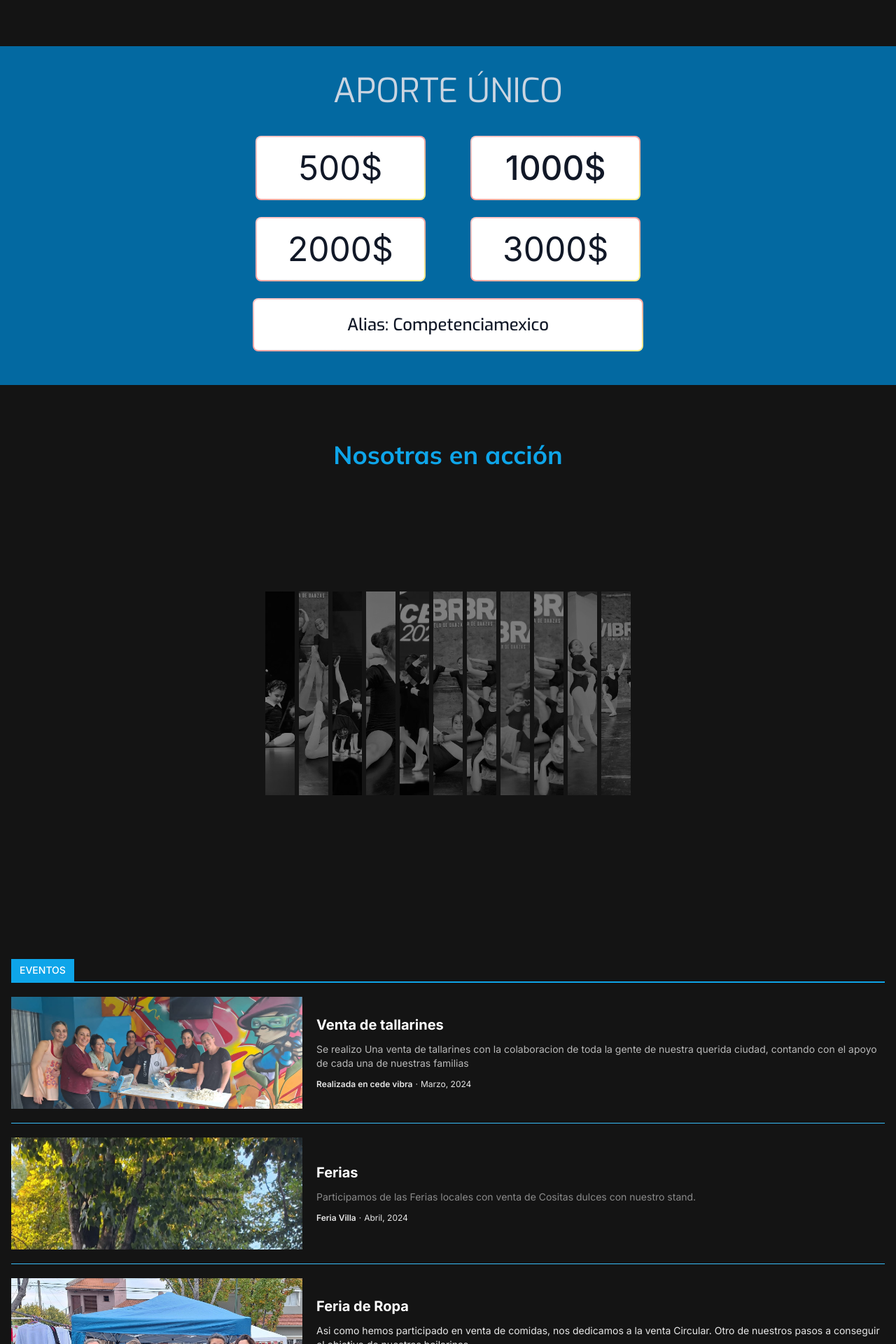
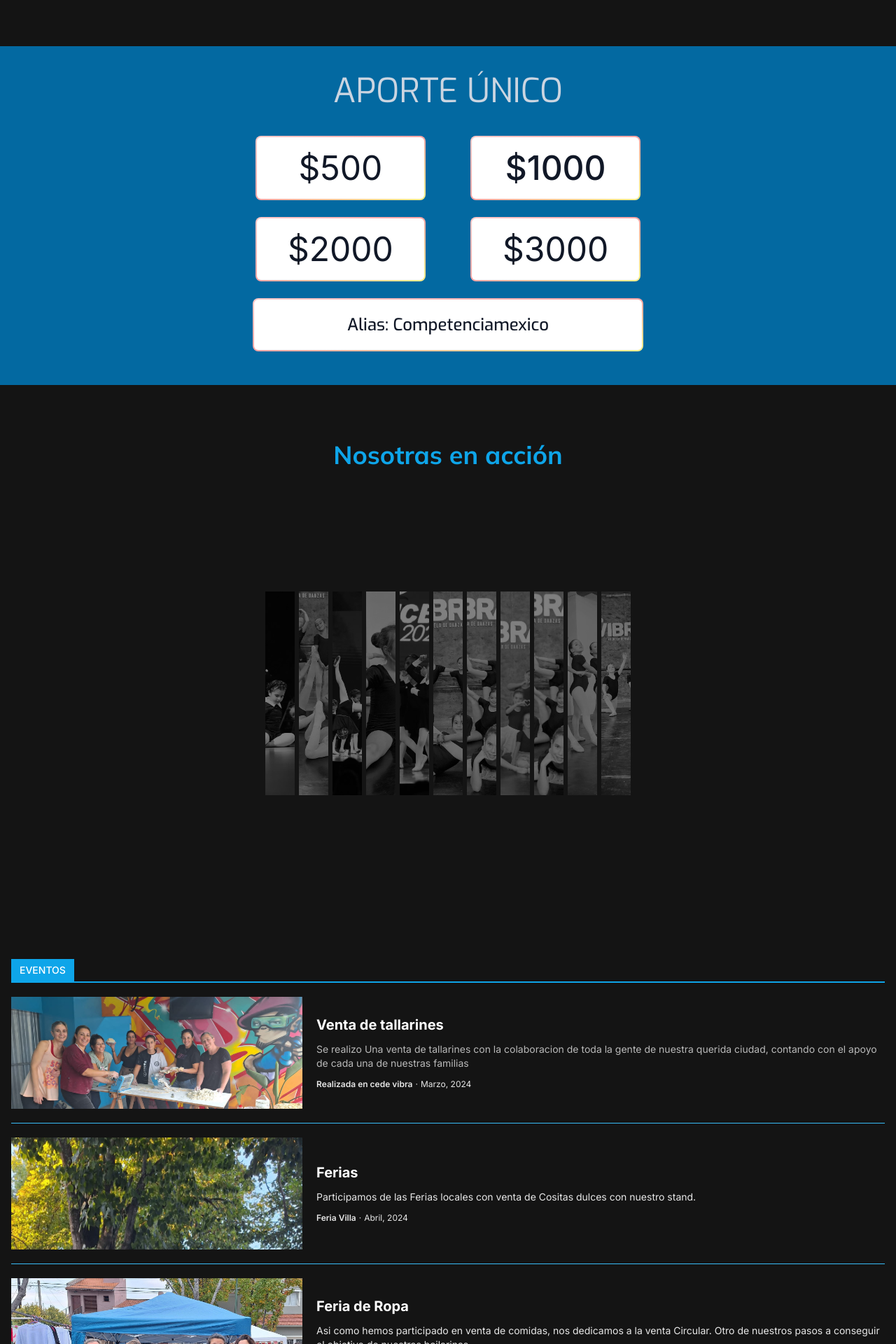
Before and after one commit to Davidespinosa8/hinchadavibra, a Next.js app: page / in a window 1280 px wide. Shown: the part 881-2801 px from the top of the page at 70% size. Built offline with nearby package versions, Linux system fonts and the light colour scheme.

Commit message:
Correccion ortografia, container en sponsors

```diff
--- a/src/components/Buttons/buttons.tsx
+++ b/src/components/Buttons/buttons.tsx
@@ -10,7 +10,7 @@ export function Buttons() {
             <Link href="https://mpago.la/1fzGYty">
               <button className="w-full relative inline-flex items-center justify-center p-0.5 mb-2 me-2 overflow-hidden text-gray-900 rounded-lg group bg-gradient-to-br from-red-200 via-red-300 to-yellow-200 group-hover:from-red-200 group-hover:via-red-300 group-hover:to-yellow-200 dark:text-white dark:hover:text-gray-900 focus:ring-4 focus:outline-none focus:ring-red-100 dark:focus:ring-red-400">
                 <span className="relative px-10 py-5 transition-all ease-in duration-75 bg-white dark:bg-gray-900 rounded-md group-hover:bg-opacity-0 text-3xl md:text-5xl text-center w-full">
-                  500$
+                  $500
                 </span>
               </button>
             </Link>
@@ -19,7 +19,7 @@ export function Buttons() {
             <Link href="https://mpago.la/1ihvrff">
               <button className="w-full relative inline-flex items-center justify-center p-0.5 mb-2 me-2 overflow-hidden font-medium text-gray-900 rounded-lg group bg-gradient-to-br from-red-200 via-red-300 to-yellow-200 group-hover:from-red-200 group-hover:via-red-300 group-hover:to-yellow-200 dark:text-white dark:hover:text-gray-900 focus:ring-4 focus:outline-none focus:ring-red-100 dark:focus:ring-red-400">
                 <span className="relative px-10 py-5 transition-all ease-in duration-75 bg-white dark:bg-gray-900 rounded-md group-hover:bg-opacity-0 text-3xl md:text-5xl w-full">
-                  1000$
+                  $1000
                 </span>
               </button>
             </Link>
@@ -28,7 +28,7 @@ export function Buttons() {
             <Link href="https://mpago.la/31TnSRt">
               <button className="w-full relative inline-flex items-center justify-center p-0.5 mb-2 me-2 overflow-hidden text-gray-900 rounded-lg group bg-gradient-to-br from-red-200 via-red-300 to-yellow-200 group-hover:from-red-200 group-hover:via-red-300 group-hover:to-yellow-200 dark:text-white dark:hover:text-gray-900 focus:ring-4 focus:outline-none focus:ring-red-100 dark:focus:ring-red-400">
                 <span className="w-full relative px-10 py-5 transition-all ease-in duration-75 bg-white dark:bg-gray-900 rounded-md group-hover:bg-opacity-0 text-3xl md:text-5xl">
-                  2000$
+                  $2000
                 </span>
               </button>
             </Link>
@@ -37,7 +37,7 @@ export function Buttons() {
             <Link href="https://mpago.la/32xBDHn">
               <button className="w-full relative inline-flex items-center justify-center p-0.5 mb-2 me-2 overflow-hidden text-gray-900 rounded-lg group bg-gradient-to-br from-red-200 via-red-300 to-yellow-200 group-hover:from-red-200 group-hover:via-red-300 group-hover:to-yellow-200 dark:text-white dark:hover:text-gray-900 focus:ring-4 focus:outline-none focus:ring-red-100 dark:focus:ring-red-400">
                 <span className="w-full relative px-10 py-5 transition-all ease-in duration-75 bg-white dark:bg-gray-900 rounded-md group-hover:bg-opacity-0 text-3xl md:text-5xl">
-                  3000$
+                  $3000
                 </span>
               </button>
             </Link>
--- a/src/components/Eventos/eventos.tsx
+++ b/src/components/Eventos/eventos.tsx
@@ -6,7 +6,6 @@ export function Eventos(){
       <div className="relative overflow-hidden border-b-2 border-sky-500">
         <h4 className="px-3 py-1.5 bg-sky-500 text-white uppercase text-sm inline-block font-medium">Eventos</h4>
       </div>
-
           <div className="flex items-center py-5 border-b border-sky-400">
             <a className="w-1/3 h-40 overflow-hidden">
               <img className="w-full h-auto transition duration-300 ease-out transform scale-100 bg-cover hover:scale-105" src="/eventos/tallarines2.jpg"/>
@@ -26,13 +25,12 @@ export function Eventos(){
             </a>
             <div className="w-2/3 pl-5">
               <h2 className="relative mb-3 text-xl font-bold leading-tight text-white"><a href="#_">Ferias</a></h2>
-                        <p className="text-sm text-white opacity-50">Participamos de las Ferias locales con venta de Cositas dulces con nuestro stand.</p>
+              <p className="text-sm text-white opacity-90">Participamos de las Ferias locales con venta de Cositas dulces con nuestro stand.</p>
               <span className="relative flex mt-3 text-xs text-white opacity-90">
                 <span className="mr-1 font-semibold">Feria Villa</span>·<span className="ml-1">Abril, 2024</span>
               </span>
             </div>
           </div>
-
           <div className="flex items-center py-5 border-b border-sky-400">
             <a className="w-1/3 h-40 overflow-hidden">
               <img className="w-full h-auto transition duration-300 ease-out transform scale-100 bg-cover hover:scale-105" src="/eventos/feriaropa3.jpg" />
--- a/src/components/Sponsor/sponsor.tsx
+++ b/src/components/Sponsor/sponsor.tsx
@@ -1,7 +1,9 @@
 export default function Sponsor() {
   return (
-    <div className="container p-60">
-      <p className="font-mono text-2xl text-blue-400 text-center"> Esta pagina esta administrada por la comision de padres <q>Hinchada oficial de Vibra</q> queremos invitar a las empresas que gusten participar de este maravilloso sueño. Quienes gusten pueden comunicarse por los medios aportados en nuestro contacto agradecemos su tiempo</p>
+    <div className="content-center">
+      <div className="container py-40 content-center ">
+        <p className="font-mono text-2xl text-blue-400 text-center overflow-hidden"> Esta pagina esta administrada por la comision de padres <q>Hinchada oficial de Vibra</q> queremos invitar a las empresas que gusten participar de este maravilloso sueño. Quienes gusten pueden comunicarse por los medios aportados en nuestro contacto agradecemos su tiempo</p>
+      </div>
     </div>
   )
 }
--- a/src/components/TextHero/texthero.tsx
+++ b/src/components/TextHero/texthero.tsx
@@ -5,7 +5,7 @@ export function TextHero () {
     <div className="content-center mt-10">
       <div className="container mx-auto px-4 py-8 text-center">
         <p className="overflow-hidden text-slate-100 font-Exo text-xl">
-        ¡HOLA HOLA! NOS PRESENTAMOS SOMOS UN GRUPO DE DANZA DE LA LOCALIDAD DE JUNÍN, QUE BUSCA COMPETIR A GRAN ESCALA. HACE YA VARIOS AÑOS VENIMOS JUNTAS Y HOY SE NOS PRESENTA LA OPORTUNIDAD DE PODER COMPETIR A NIVEL INTERNACIONAL REPRESENTANDO A NUESTRO PAÍS. ESTA WEB FUE CREADA CON LA FINALIDAD DE RECAUDAR DINERO PARA PODER CUMPLIR NUESTRA META. ESPERAMOS PUEDAS SUMAR Y AYUDARNOS CON LO QUE PUEDAS. HACE CLICK EN EL BOTÓN Y ...
+        ¡HOLA HOLA! NOS PRESENTAMOS SOMOS UN GRUPO DE DANZA DE LA LOCALIDAD DE JUNÍN, QUE BUSCA COMPETIR A GRAN ESCALA. HACE YA VARIOS AÑOS VENIMOS JUNTAS Y HOY SE NOS PRESENTA LA OPORTUNIDAD DE PODER COMPETIR A NIVEL INTERNACIONAL REPRESENTANDO A NUESTRO PAÍS. ESTA WEB FUE CREADA CON LA FINALIDAD DE RECAUDAR DINERO PARA PODER CUMPLIR NUESTRA META. ESPERAMOS PUEDAS SUMAR Y AYUDARNOS. HACE CLICK EN EL BOTÓN Y ...
         </p>
       </div>
       <div className="text-center mt-4">
```
Also changed, not shown: src/components/Hero/style.css (line endings or trailing spaces). Lines whose indentation alone changed are shown as unchanged.
